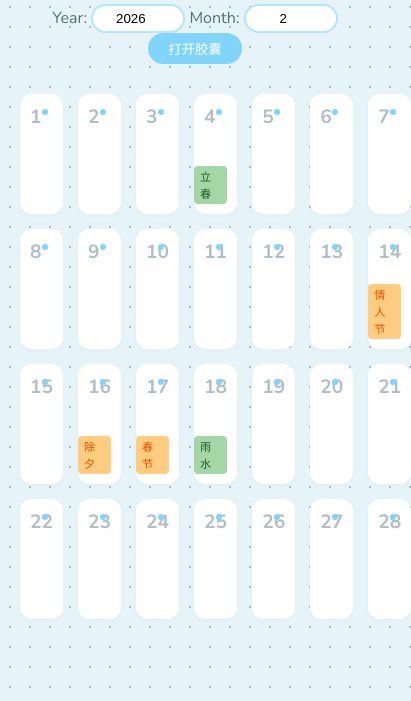
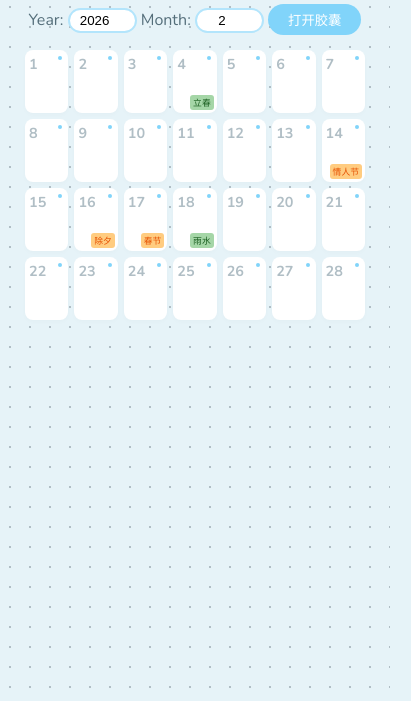
Before and after one commit to fayeeeinclover/F-G-time-capsule, a plain HTML site: page viewer/index.html in a window 390 px wide. Shown: the part 143-844 px from the top of the page, 411 px wide, since content can reach past the window. Drawn offline with nearby package versions, Linux system fonts and the light colour scheme; a web font is replaced by a local one.

Commit message:
Update style.css

```diff
--- a/viewer/style.css
+++ b/viewer/style.css
@@ -120,4 +120,62 @@ button { background-color: var(--accent-color); border: none; color: white; padd
 }
 
 .modal-footer { margin-top: 40px; text-align: right; color: #999; font-size: 0.9em; font-style: italic; }
+
 .hidden { display: none; }
+/* --- 📱 手机端专属适配 (响应式设计) --- */
+@media (max-width: 768px) {
+    #calendar-grid {
+        gap: 6px; /* 缩小格子之间的间距 */
+        padding: 0 5px;
+    }
+
+    .day-card {
+        height: 55px; /* 让高个子变矮，看起来更接近正方形 */
+        padding: 4px;
+        border-radius: 8px;
+    }
+
+    .date-num {
+        font-size: 0.9em;
+        margin-bottom: 2px;
+    }
+
+    /* 缩小节日和节气的小标签 */
+    .tag {
+        font-size: 0.55em;
+        padding: 1px 3px;
+        bottom: 3px;
+        right: 3px;
+        border-radius: 3px;
+    }
+
+    /* 缩小提示有内容的小蓝点 */
+    .has-content-dot {
+        width: 4px;
+        height: 4px;
+        top: 6px;
+        right: 6px;
+    }
+
+    /* 顶部控制区的输入框也变紧凑点 */
+    .controls {
+        margin-bottom: 15px;
+    }
+    input {
+        width: 45px;
+        padding: 3px 10px;
+    }
+
+    /* 让弹出来的信纸在手机上更宽一点，字号合适 */
+    .modal-card {
+        width: 85%;
+        padding: 25px 20px;
+    }
+    .modal-content {
+        font-size: 1.1em;
+        margin-top: 20px;
+    }
+    #modal-date {
+        font-size: 1.5em;
+    }
+}
```
